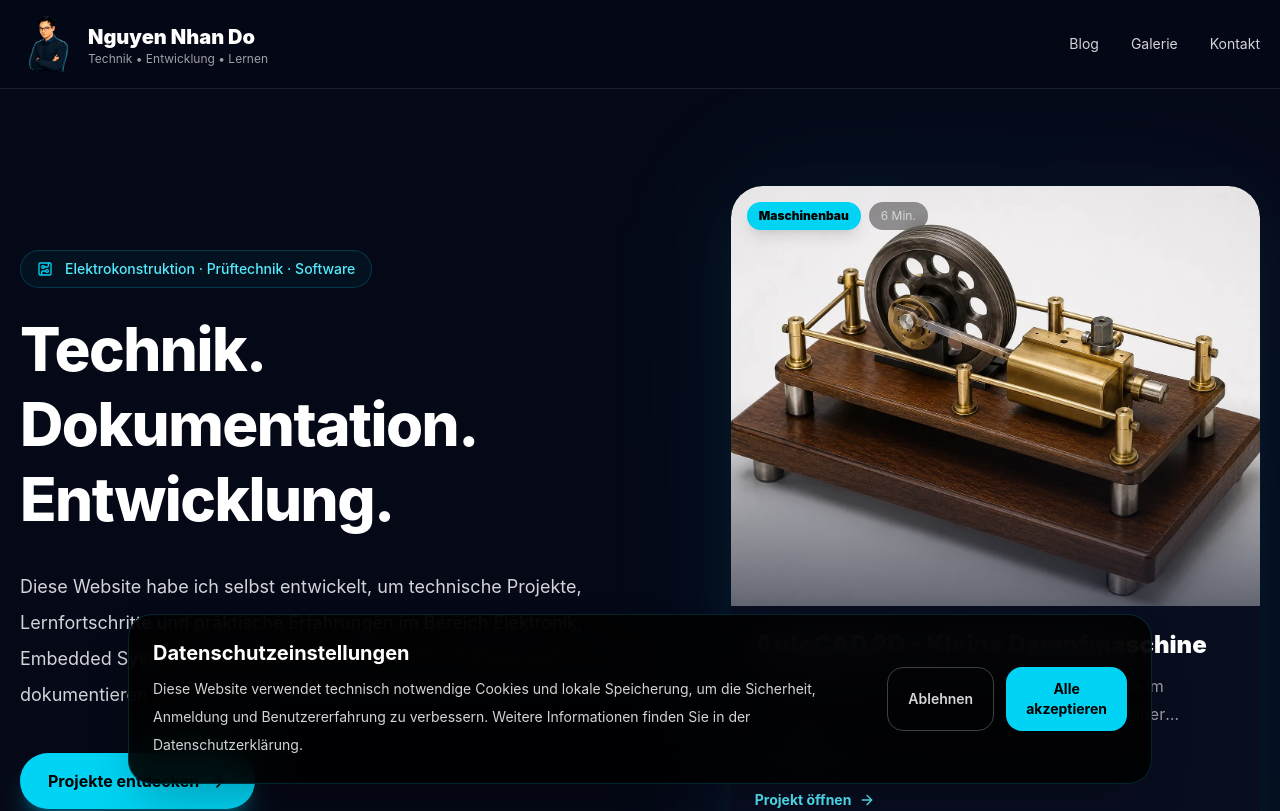
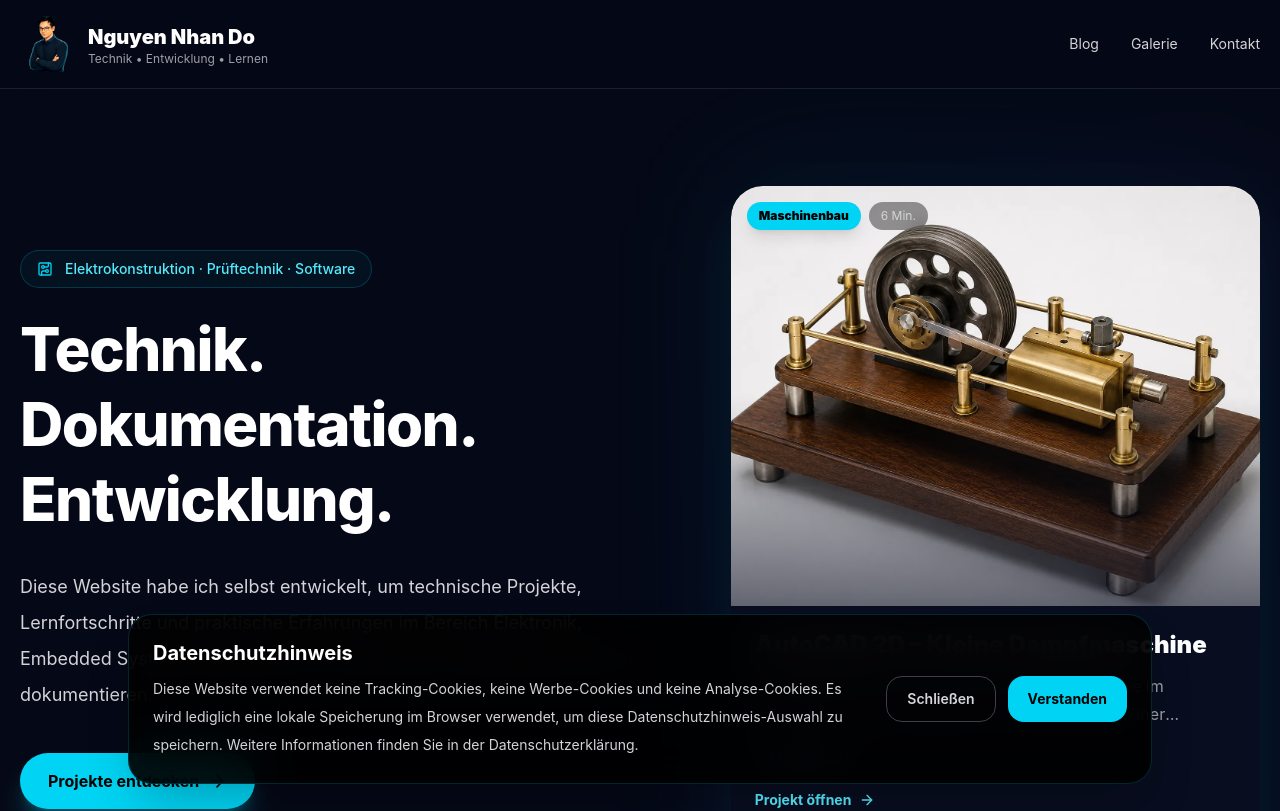
Before and after one commit to nguyennhando/my-electronics-blog, a React (Vite) app: page / in a window 1280 px wide. Shown: the top 811 px of the page. Built offline with nearby package versions, Linux system fonts and the light colour scheme.

Commit message:
Update UI

```diff
--- a/src/components/CookieBanner.jsx
+++ b/src/components/CookieBanner.jsx
@@ -1,23 +1,23 @@
-import { useEffect, useState } from 'react';
+import { useEffect, useState } from "react";
 
 export default function CookieBanner() {
   const [visible, setVisible] = useState(false);
 
   useEffect(() => {
-    const consent = localStorage.getItem('cookie-consent');
+    const consent = localStorage.getItem("privacy-notice");
 
     if (!consent) {
       setVisible(true);
     }
   }, []);
 
-  const acceptCookies = () => {
-    localStorage.setItem('cookie-consent', 'accepted');
+  const acceptNotice = () => {
+    localStorage.setItem("privacy-notice", "accepted");
     setVisible(false);
   };
 
-  const rejectCookies = () => {
-    localStorage.setItem('cookie-consent', 'rejected');
+  const rejectNotice = () => {
+    localStorage.setItem("privacy-notice", "rejected");
     setVisible(false);
   };
 
@@ -29,30 +29,33 @@ export default function CookieBanner() {
         <div className="flex flex-col gap-5 lg:flex-row lg:items-center lg:justify-between">
           <div>
             <h3 className="text-xl font-bold text-white">
-              Datenschutzeinstellungen
+              Datenschutzhinweis
             </h3>
 
             <p className="mt-2 text-sm leading-7 text-zinc-300">
-              Diese Website verwendet technisch notwendige Cookies und lokale
-              Speicherung, um die Sicherheit, Anmeldung und Benutzererfahrung
-              zu verbessern. Weitere Informationen finden Sie in der
-              Datenschutzerklärung.
+              Diese Website verwendet keine Tracking-Cookies, keine
+              Werbe-Cookies und keine Analyse-Cookies. Es wird lediglich eine
+              lokale Speicherung im Browser verwendet, um diese
+              Datenschutzhinweis-Auswahl zu speichern. Weitere Informationen
+              finden Sie in der Datenschutzerklärung.
             </p>
           </div>
 
           <div className="flex gap-3">
             <button
-              onClick={rejectCookies}
+              type="button"
+              onClick={rejectNotice}
               className="rounded-2xl border border-zinc-700 px-5 py-3 text-sm font-semibold text-zinc-300 transition hover:border-zinc-500 hover:bg-zinc-900"
             >
-              Ablehnen
+              Schließen
             </button>
 
             <button
-              onClick={acceptCookies}
+              type="button"
+              onClick={acceptNotice}
               className="rounded-2xl bg-cyan-400 px-5 py-3 text-sm font-bold text-black transition hover:scale-105"
             >
-              Alle akzeptieren
+              Verstanden
             </button>
           </div>
         </div>
```
